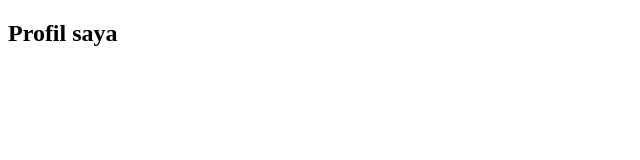
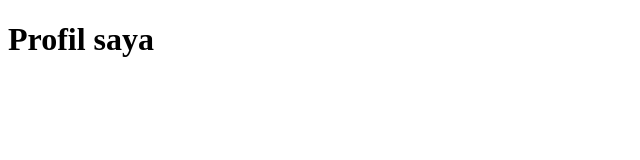
Before and after one commit to amarSans/Laporan5, a plain HTML site: page index.html in a window 1280 px wide. Shown: the whole page, without its empty margins (0-640 px from the left). Drawn offline with Linux system fonts and the light colour scheme.

Commit message:
menambahkan head pada html

```diff
--- a/index.html
+++ b/index.html
@@ -7,7 +7,9 @@
     <title>Document</title>
 </head>
 <body>
-    <h2>Profil saya</h2>
+    <head>
+        <h1>Profil saya</h1>
+    </head>
 
 </body>
 </html>
```
